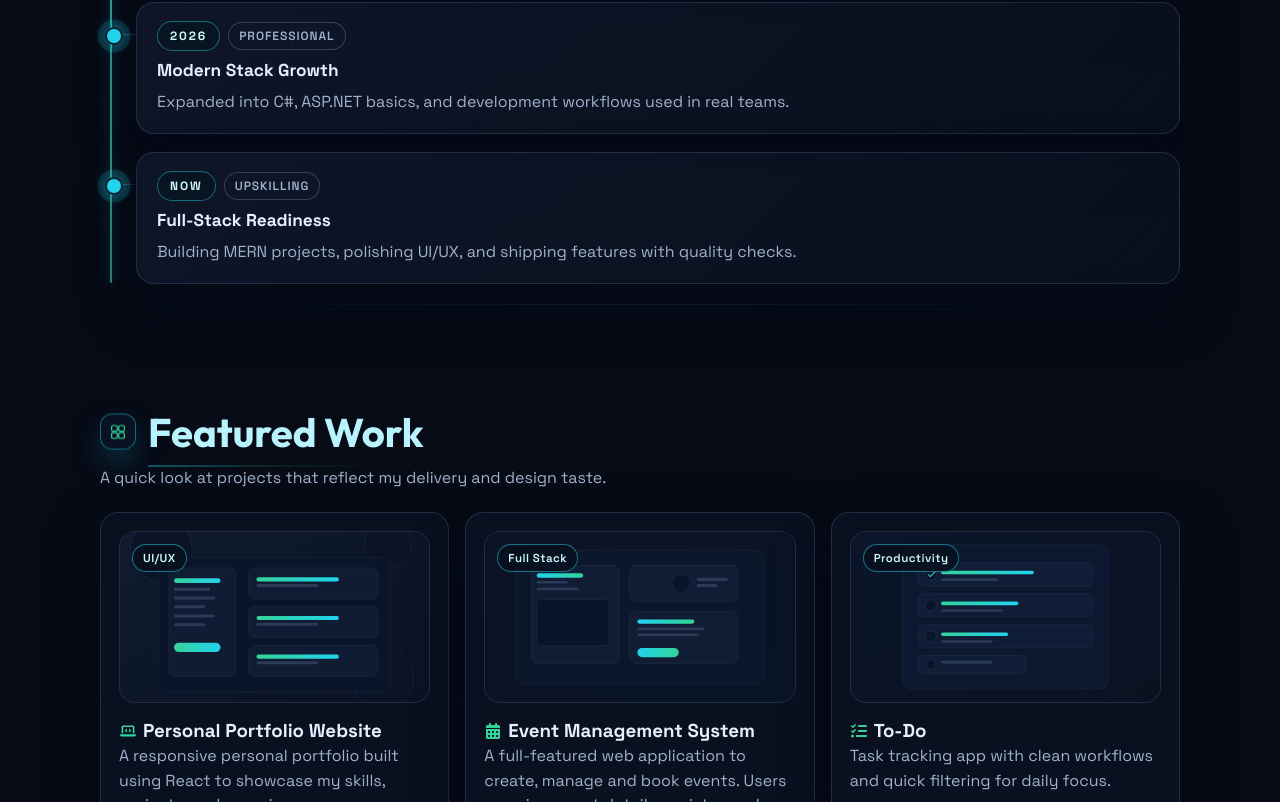
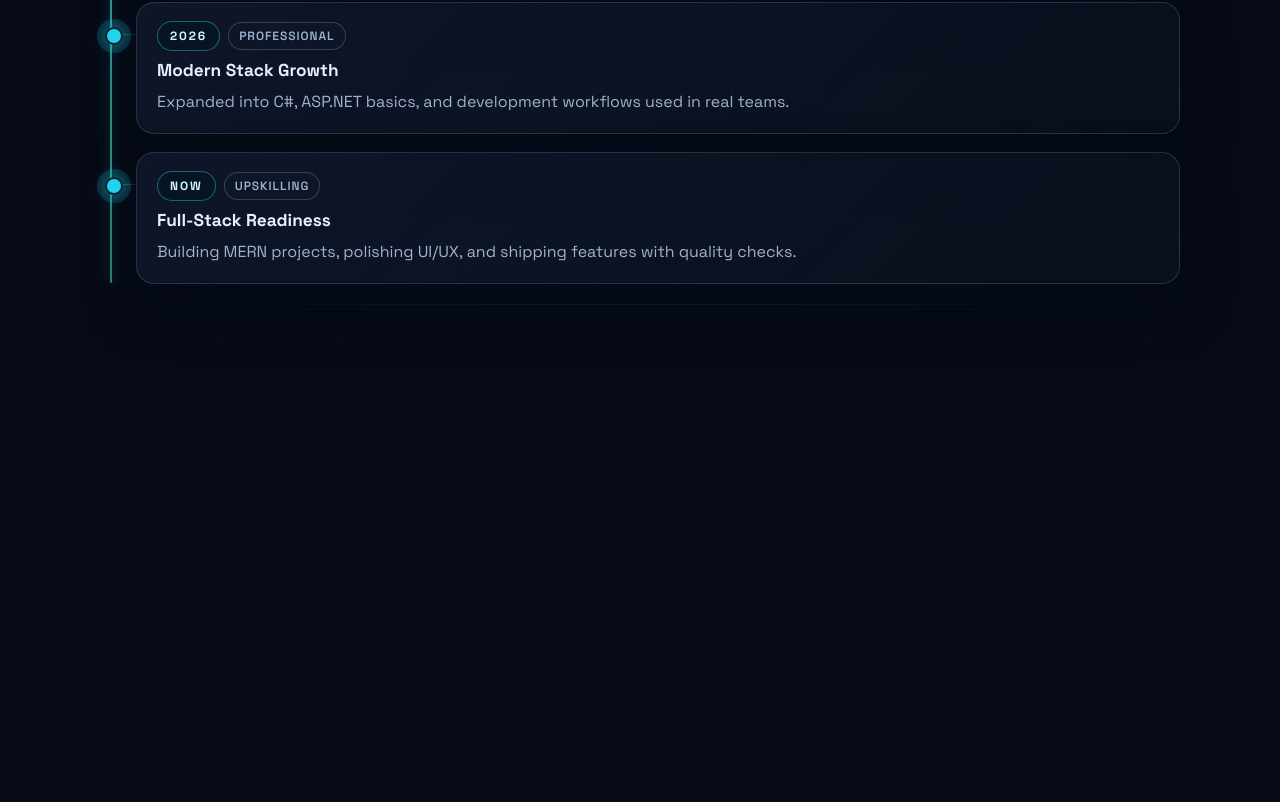
Before and after one commit to Jaydip2999/jaydip-react-portfolio, a React (Vite) app: page / in a window 1280 px wide. Shown: the part 1998-2800 px from the top of the page. Built offline with nearby package versions, Linux system fonts and the light colour scheme.

Commit message:
project section modify

```diff
--- a/src/App.css
+++ b/src/App.css
@@ -1449,135 +1449,178 @@ a {
   color: var(--muted);
   line-height: 1.6;
 }
-
+/* 🔥 REMOVE GRID */
 .projects-container {
-  margin-top: 24px;
-  display: grid;
-  grid-template-columns: repeat(3, minmax(0, 1fr));
-  gap: 16px;
-}
-
-.project-card,
-.contact-wrapper,
-.footer {
-  background: var(--surface);
-  border: 1px solid var(--line);
-  border-radius: 18px;
-  box-shadow: var(--shadow);
-}
-
-.project-card,
-.skill-track,
-.experience-item,
-.education-timeline-item,
-.cert-card,
-.service-split-card,
-.education-item,
-.contact-wrapper,
-.footer,
-.achievement-card {
-  backdrop-filter: blur(10px);
-  border-color: rgba(90, 120, 165, 0.28);
-}
-
+  margin-top: 0;
+  display: block !important;
+}
+
+/* 🔥 SECTION */
+.projects-section {
+  width: 100%;
+  position: relative;
+}
+
+/* 🔥 PROJECT CARD */
 .project-card {
-  padding: 18px;
+  position: sticky;
+  top: 0;
+
+  min-height: calc(100vh - 80px);
+  width: 100%;
+
   display: flex;
-  flex-direction: column;
-  min-height: 232px;
-  transition: transform 0.25s ease, border-color 0.25s ease, box-shadow 0.25s ease;
-  position: relative;
+  align-items: center;
+  justify-content: space-between;
+
+  padding: 0 10%;
+  gap: 60px;
+
+  /* DESIGN */
+  background: linear-gradient(135deg, rgba(15, 23, 42, 0.9), rgba(30, 41, 59, 0.7));
+  border: 1px solid rgba(100, 116, 139, 0.2);
+  border-radius: 20px;
+  backdrop-filter: blur(12px);
+
+  /* 🔥 CLEAN HEIGHT LOOK */
+  box-sizing: border-box;
+
+  /* ANIMATION */
+  opacity: 0;
+  transform: translateY(100px) scale(0.96);
+  transition: all 0.7s cubic-bezier(0.22, 1, 0.36, 1);
+
   overflow: hidden;
 }
 
-.project-card:hover {
-  transform: translateY(-5px);
-  border-color: rgba(52, 211, 153, 0.6);
-  box-shadow: 0 22px 44px rgba(5, 12, 28, 0.55);
-}
-
-.project-card::after,
-.skill-track::after,
-.achievement-card::after {
+/* ACTIVE */
+.project-card.active {
+  opacity: 1;
+  transform: translateY(0) scale(1);
+}
+
+/* 🔥 HOVER (CONTROLLED) */
+.project-card.active:hover {
+  transform: scale(1.02);
+  box-shadow: 0 25px 50px rgba(0, 0, 0, 0.5);
+}
+
+/* 🔥 GLOW BORDER */
+.project-card::before {
   content: "";
   position: absolute;
-  inset: -30% -40%;
-  background: linear-gradient(110deg, transparent 35%, rgba(255, 255, 255, 0.12) 50%, transparent 65%);
-  transform: translateX(-120%) rotate(6deg);
-  opacity: 0;
-  pointer-events: none;
-  transition: opacity 0.35s ease;
-}
-
-.project-card:hover::after,
-.skill-track:hover::after,
-.achievement-card:hover::after {
-  opacity: 1;
-  animation: sheenSlide 1.6s ease;
-}
-
-.project-card p {
-  color: var(--muted);
-  line-height: 1.55;
-}
-
+  inset: 0;
+  border-radius: 20px;
+  padding: 1px;
+  background: linear-gradient(120deg, #6366f1, #22d3ee, transparent);
+  -webkit-mask:
+    linear-gradient(#000 0 0) content-box,
+    linear-gradient(#000 0 0);
+  -webkit-mask-composite: xor;
+  opacity: 0.3;
+}
+
+/* 🔥 LEFT IMAGE */
 .project-media {
-  position: relative;
-  border-radius: 16px;
-  overflow: hidden;
-  border: 1px solid rgba(148, 163, 184, 0.18);
-  background: #0a1324;
-  min-height: 150px;
-  margin-bottom: 16px;
-}
-
-.project-media::after {
-  content: "";
-  position: absolute;
-  inset: 0;
-  background: linear-gradient(120deg, rgba(255, 255, 255, 0.06), transparent 55%);
-  opacity: 0;
-  transition: opacity 0.3s ease;
+  flex: 1;
+  max-width: 50%;
 }
 
 .project-image {
   width: 100%;
-  height: 170px;
-  object-fit: cover;
-  display: block;
+  max-width: 520px;
+  border-radius: 16px;
+
+  transform: scale(0.95);
+  transition: all 0.7s ease;
+}
+
+/* IMAGE ANIMATION */
+.project-card.active .project-image {
   transform: scale(1);
-  transition: transform 0.6s ease;
-}
-
-.project-tag {
-  position: absolute;
-  left: 12px;
-  top: 12px;
-  padding: 6px 10px;
-  border-radius: 999px;
-  border: 1px solid rgba(34, 211, 238, 0.5);
-  background: rgba(8, 16, 30, 0.82);
-  color: #cffafe;
-  font-size: 0.72rem;
-  letter-spacing: 0.04em;
+}
+
+/* 🔥 RIGHT CONTENT */
+.project-body {
+  flex: 1;
+  max-width: 50%;
+}
+
+/* TITLE */
+.project-body h2 {
+  font-size: 38px;
+  margin-bottom: 15px;
+
+  background: linear-gradient(90deg, #6366f1, #22d3ee);
+  -webkit-background-clip: text;
+  -webkit-text-fill-color: transparent;
+}
+
+/* TEXT */
+.project-body p {
+  color: #94a3b8;
+  line-height: 1.7;
+  margin-bottom: 20px;
+}
+
+/* STACK */
+.chip-row span {
+  background: rgba(30, 41, 59, 0.7);
+  padding: 6px 14px;
+  border-radius: 20px;
+  font-size: 13px;
+  color: #e2e8f0;
+}
+
+/* 🔥 BUTTONS FIXED */
+.project-links {
+  margin-top: 20px;
+  display: flex;
+  gap: 15px;
+  position: relative;
+  z-index: 10; /* 🔥 IMPORTANT */
+}
+
+.project-links a {
+  padding: 12px 22px;
+  border-radius: 10px;
   font-weight: 600;
-}
-
-.project-card:hover .project-image {
-  transform: scale(1.06);
-}
-
-.project-card:hover .project-media::after {
-  opacity: 1;
-}
-
-.project-links {
-  margin-top: auto;
-  display: flex;
-  gap: 10px;
-  padding-top: 14px;
-}
-
+  text-decoration: none;
+  transition: 0.3s ease;
+  display: inline-block;
+}
+
+/* LIVE */
+.project-links a:first-child {
+  background: linear-gradient(90deg, #6366f1, #22d3ee);
+  color: white;
+}
+
+/* GITHUB */
+.project-links a:last-child {
+  background: #1e293b;
+  color: #cbd5f5;
+}
+
+/* BUTTON HOVER */
+.project-links a:hover {
+  transform: translateY(-3px) scale(1.05);
+}
+
+/* 🔥 MOBILE */
+@media (max-width: 768px) {
+  .project-card {
+    flex-direction: column;
+    height: auto;
+    padding: 40px 20px;
+    text-align: center;
+  }
+
+  .project-media,
+  .project-body {
+    max-width: 100%;
+  }
+}
 .contact-wrapper {
   margin-top: 24px;
   padding: 26px;
--- a/src/components/Projects.jsx
+++ b/src/components/Projects.jsx
@@ -2,8 +2,33 @@ import { projects } from "../data/siteData";
 import { FaCalendarDays, FaListCheck, FaLaptopCode } from "react-icons/fa6";
 import { FaCss3Alt, FaJs, FaReact, FaDiagramProject } from "react-icons/fa6";
 import { SiPhp, SiMysql } from "react-icons/si";
+import { useState, useEffect } from "react";
 
 function Projects() {
+  const [activeIndex, setActiveIndex] = useState(0);
+
+  // 🔥 Scroll logic (MAIN FEATURE)
+  useEffect(() => {
+    const handleScroll = () => {
+      const section = document.getElementById("projects");
+      if (!section) return;
+
+      const rect = section.getBoundingClientRect();
+      const scrollProgress = -rect.top;
+      const sectionHeight = window.innerHeight;
+
+      const index = Math.floor(scrollProgress / sectionHeight);
+
+      if (index >= 0 && index < projects.length) {
+        setActiveIndex(index);
+      }
+    };
+
+    window.addEventListener("scroll", handleScroll);
+    return () => window.removeEventListener("scroll", handleScroll);
+  }, []);
+
+  // Icons mapping
   const stackIconMap = new Map([
     ["React", FaReact],
     ["JavaScript", FaJs],
@@ -12,6 +37,7 @@ function Projects() {
     ["MySQL", SiMysql],
     ["Context API", FaDiagramProject],
   ]);
+
   const getProjectIcon = (title) => {
     const value = title.toLowerCase();
     if (value.includes("portfolio")) return FaLaptopCode;
@@ -21,64 +47,58 @@ function Projects() {
   };
 
   return (
-    <section id="projects" className="projects-section section reveal">
-      <h2 className="section-title">
-        <span className="section-icon" aria-hidden="true">
-          <svg viewBox="0 0 24 24" fill="none">
-            <rect x="3.5" y="4" width="7.5" height="7.5" rx="1.8" stroke="currentColor" strokeWidth="1.6" />
-            <rect x="13" y="4" width="7.5" height="7.5" rx="1.8" stroke="currentColor" strokeWidth="1.6" />
-            <rect x="3.5" y="13.5" width="7.5" height="7.5" rx="1.8" stroke="currentColor" strokeWidth="1.6" />
-            <rect x="13" y="13.5" width="7.5" height="7.5" rx="1.8" stroke="currentColor" strokeWidth="1.6" />
-          </svg>
-        </span>
-        Featured Work
-      </h2>
-      <p className="section-subtitle">A quick look at projects that reflect my delivery and design taste.</p>
-
+    <section
+      id="projects"
+      className="projects-section"
+      style={{ height: `${projects.length * 100}vh` }} // 🔥 IMPORTANT
+    >
       <div className="projects-container">
         {projects.map((project, index) => (
-          <article key={project.title} className="project-card" style={{ "--delay": `${index * 0.1}s` }}>
+          <article
+            key={project.title}
+            className={`project-card ${
+              index === activeIndex ? "active" : ""
+            }`}
+          >
+            {/* LEFT SIDE IMAGE */}
             <div className="project-media">
               <img
                 src={project.image}
-                alt={`${project.title} preview`}
+                alt={project.title}
                 className="project-image"
-                loading="lazy"
               />
-              <span className="project-tag">{project.tag}</span>
             </div>
 
+            {/* RIGHT SIDE CONTENT */}
             <div className="project-body">
-              <h3 className="text-with-icon">
-                <span className="inline-icon" aria-hidden="true">
-                  {(() => {
-                    const Icon = getProjectIcon(project.title);
-                    return <Icon size={18} />;
-                  })()}
-                </span>
+              <h2>
+                {(() => {
+                  const Icon = getProjectIcon(project.title);
+                  return <Icon size={20} />;
+                })()}{" "}
                 {project.title}
-              </h3>
+              </h2>
+
               <p>{project.description}</p>
+
+              {/* STACK */}
               <div className="chip-row">
-                {project.stack.map((item) => (
-                  <span key={item}>
-                    {(() => {
-                      const Icon = stackIconMap.get(item);
-                      return Icon ? (
-                        <span className="chip-icon" aria-hidden="true">
-                          <Icon size={20} />
-                        </span>
-                      ) : null;
-                    })()}
-                    {item}
-                  </span>
-                ))}
+                {project.stack.map((item) => {
+                  const Icon = stackIconMap.get(item);
+                  return (
+                    <span key={item}>
+                      {Icon && <Icon size={16} />} {item}
+                    </span>
+                  );
+                })}
               </div>
+
+              {/* BUTTONS */}
               <div className="project-links">
-                <a href={project.live} className="btn live" target="_blank" rel="noopener noreferrer">
+                <a href={project.live} target="_blank" rel="noreferrer">
                   Live Demo
                 </a>
-                <a href={project.github} className="btn github" target="_blank" rel="noopener noreferrer">
+                <a href={project.github} target="_blank" rel="noreferrer">
                   GitHub
                 </a>
               </div>
```
